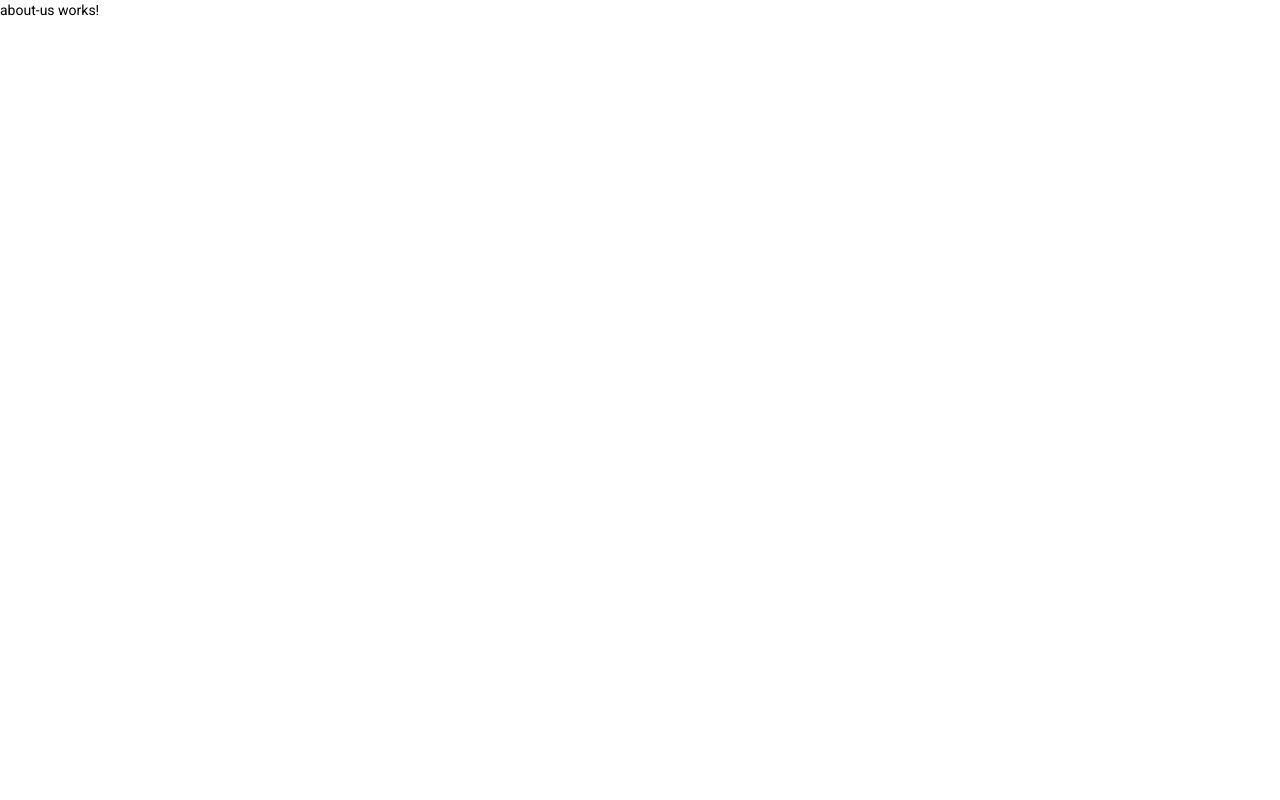
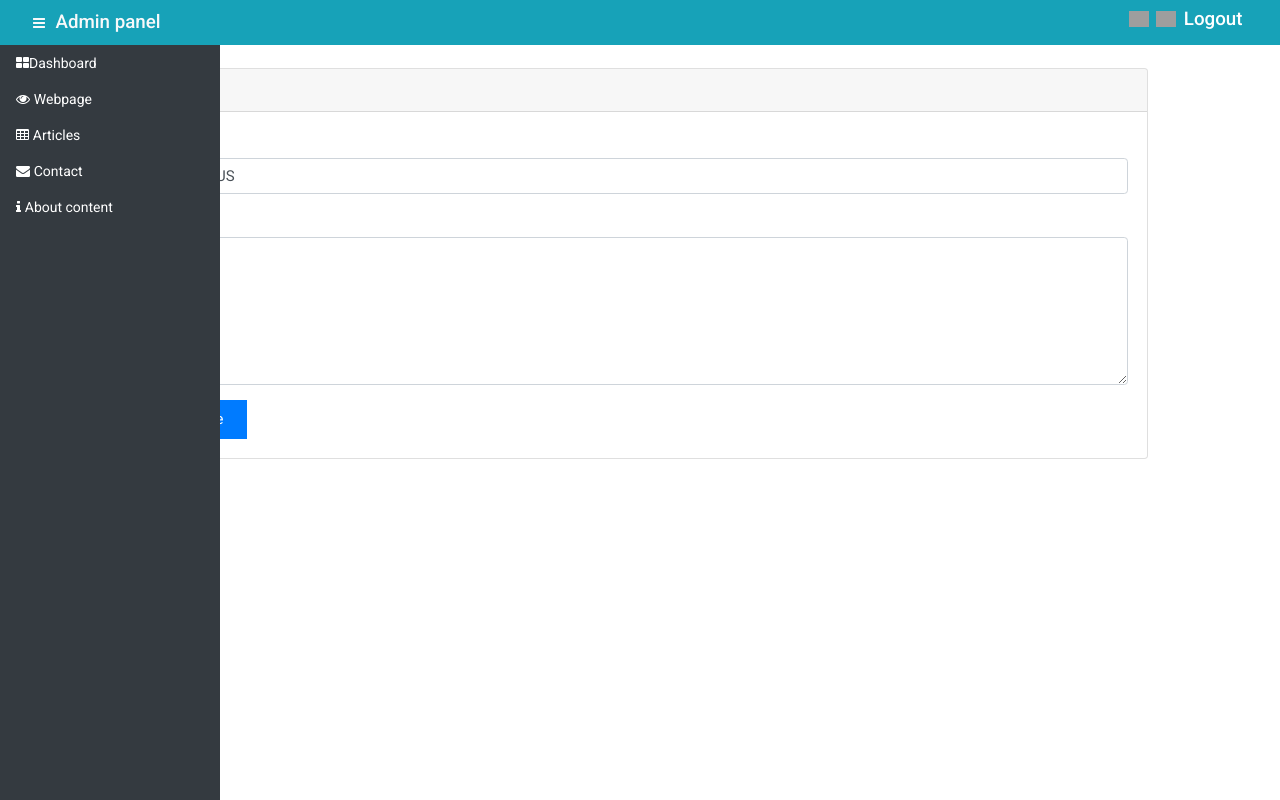
Before and after one commit to MartinNaumoski/AngularCRM, an Angular app: page /about-us in a window 1280 px wide. Built offline with nearby package versions, Linux system fonts and the light colour scheme; grey boxes are pictures that could not be loaded.

Commit message:
major changes

```diff
--- a/src/app/about-us/about-us.component.css
+++ b/src/app/about-us/about-us.component.css
@@ -0,0 +1,14 @@
+.animation-out{
+    width: 45px;
+    height: 100%;
+    transition: all 0.5s ease-in-out;
+}
+.animation-out > a > span{
+    display: none;
+}
+.animation-in {
+    width: 220px;
+    height: 100%;
+    transition: all 0.5s ease-in-out;
+
+}
--- a/src/app/about-us/about-us.component.html
+++ b/src/app/about-us/about-us.component.html
@@ -1 +1,32 @@
-<p>about-us works!</p>
+<head>
+    <link rel="stylesheet" href="https://www.w3schools.com/w3css/4/w3.css">
+</head>
+<app-login-header (notifyParent)="toogleSideBar($event)"></app-login-header>
+<div class="w3-sidebar w3-bar-block text-white bg-dark animation-in" id="mySidebar">
+    <a href="#" class="w3-bar-item w3-button"><i class="fa fa-th-large"></i><span class="link-out">Dashboard</span></a>
+    <a href="#" class="w3-bar-item w3-button"><i class="fa fa-eye mr-1"></i><span>Webpage</span></a>
+    <a href="#" class="w3-bar-item w3-button"><i class="fa fa-table mr-1"></i><span>Articles</span></a>
+    <a href="#" class="w3-bar-item w3-button"><i class="fa fa-envelope mr-1"></i><span>Contact</span></a>
+    <a routerLink="/about-us" class="w3-bar-item w3-button"><i class="fa fa-info mr-1"></i><span>About content</span></a>
+</div>
+
+<main class="py-4">
+    <div class="container">
+        <div class="row justify-content-center">
+            <div class="col-md-11">
+                <div class="card">
+                    <div class="card-header">
+                        About
+                    </div>
+                    <div class="card-body">
+                        <label class="font-weight-bold">Title:</label>
+                        <input class="form-control" value="ABOUT US">
+                        <label class="font-weight-bold mt-3">Body:</label>
+                        <textarea class="form-control" rows="6"></textarea>
+                        <button class="btn btn-primary  py-2 px-4 rounded-0 mt-3">Update</button>
+                    </div>
+                </div>
+            </div>
+        </div>
+    </div>
+</main>
--- a/src/app/about-us/about-us.component.ts
+++ b/src/app/about-us/about-us.component.ts
@@ -11,5 +11,18 @@ export class AboutUsComponent implements OnInit {
 
   ngOnInit(): void {
   }
-
+  toogleSideBar(event: any) {
+    console.log("vleze")
+    let sideBar = document.getElementById("mySidebar");
+    if (sideBar != null) {
+      if (sideBar.classList.contains("animation-in")) {
+        sideBar.classList.add("animation-out");
+        sideBar.classList.remove("animation-in");
+      }
+      else {
+        sideBar.classList.add("animation-in");
+        sideBar.classList.remove("animation-out");
+      }
+    }
+  }
 }
--- a/src/app/admin-service.service.ts
+++ b/src/app/admin-service.service.ts
@@ -12,7 +12,7 @@ export class AdminServiceService {
   constructor(private router: Router) { }
   adminHeader() {
     let href = this.router.url;
-    href == "/login" ? this.adminPanelFlag = true : this.adminPanelFlag = false;
+    href == "/login" || href == "/register"? this.adminPanelFlag = true : this.adminPanelFlag = false;
     return this.adminPanelFlag;
   }
 
--- a/src/app/app-routing.module.ts
+++ b/src/app/app-routing.module.ts
@@ -4,11 +4,13 @@ import { LoginComponent } from './login/login.component';
 import { DataContentComponent} from './data-content/data-content.component';
 import { HomeComponent } from './home/home.component';
 import { AboutUsComponent } from './about-us/about-us.component'
+import { RegisterComponent } from './register/register.component'
 const routes: Routes = [
   { path: 'login', component: LoginComponent },
   { path:'' , component:DataContentComponent },
   { path:'home', component: HomeComponent },
-  { path:'about-us',component: AboutUsComponent}
+  { path:'about-us',component: AboutUsComponent},
+  { path:'register',component:RegisterComponent}
 ];
 
 @NgModule({
--- a/src/app/app.module.ts
+++ b/src/app/app.module.ts
@@ -12,6 +12,7 @@ import { LoginComponent } from './login/login.component';
 import { LoginHeaderComponent } from './login-header/login-header.component';
 import { HomeComponent } from './home/home.component';
 import { AboutUsComponent } from './about-us/about-us.component';
+import { RegisterComponent } from './register/register.component';
 
 @NgModule({
   declarations: [
@@ -21,7 +22,8 @@ import { AboutUsComponent } from './about-us/about-us.component';
     LoginComponent,
     LoginHeaderComponent,
     HomeComponent,
-    AboutUsComponent
+    AboutUsComponent,
+    RegisterComponent
   ],
   imports: [
     BrowserModule,
--- a/src/app/home/home.component.html
+++ b/src/app/home/home.component.html
@@ -9,9 +9,6 @@
 </head>
 <app-login-header (notifyParent)="toogleSideBar($event)"></app-login-header>
 
-
-
-
 <div class="w3-sidebar w3-bar-block text-white bg-dark animation-in" id="mySidebar">
     <a href="#" class="w3-bar-item w3-button"><i class="fa fa-th-large"></i><span class="link-out">Dashboard</span></a>
     <a href="#" class="w3-bar-item w3-button"><i class="fa fa-eye mr-1"></i><span>Webpage</span></a>
@@ -20,7 +17,7 @@
     <a routerLink="/about-us" class="w3-bar-item w3-button"><i class="fa fa-info mr-1"></i><span>About content</span></a>
 </div>
 <main class="py-4">
-    <div class="container  ">
+    <div class="container">
         <div class="row justify-content-center">
             <div class="col-md-11">
                 <div class="card">
--- a/src/app/home/home.component.ts
+++ b/src/app/home/home.component.ts
@@ -12,7 +12,7 @@ export class HomeComponent implements OnInit {
   ngOnInit(): void {
   }
 
-  toogleSideBar(evt) {
+  toogleSideBar(event: any) {
     let sideBar = document.getElementById("mySidebar");
     if (sideBar != null) {
       if (sideBar.classList.contains("animation-in")) {
--- a/src/app/login-header/login-header.component.html
+++ b/src/app/login-header/login-header.component.html
@@ -31,7 +31,8 @@
                 <a routerLink="/login" class="text-white"> Login</a>
             </li>
             <li class="h5">
-                Register
+                <a routerLink="/register" class="text-white"> Register</a>
+
             </li>
         </ul>
     </div>
@@ -41,7 +42,7 @@
     <div class="container-fluid">
         <div class="navbar-header">
             <span class="fa fa-fw fa-bars mr-2" (click)="toogleSideBar()"></span>
-            <a class="text-light h5" href="#">Admin panel</a>
+            <a class="text-light h5" href="#" routerLink="/home">Admin panel</a>
         </div>
 
         <ul class="nav  navbar-right">
--- /dev/null
+++ b/src/app/register/register.component.html
@@ -0,0 +1,38 @@
+<app-login-header></app-login-header>
+<main class="py-4">
+    <div class="container">
+        <div class="row justify-content-center">
+            <div class="col-md-11">
+                <div class="card">
+                    <div class="card-header">
+                        Register
+                    </div>
+                    <div class="card-body">
+                        <div class="row form-group">
+                            <label class="col-md-4 col-form-label text-md-right">Name:</label>
+                            <input class="col-md-6 form-control">
+                        </div>
+                        <div class="row form-group">
+                            <label class="col-md-4 col-form-label text-md-right">E-Mail Address:</label>
+                            <input class="col-md-6 form-control">
+                        </div>
+                        <div class="row form-group">
+                            <label class="col-md-4 col-form-label text-md-right">Password:</label>
+                            <input class="col-md-6 form-control">
+                        </div>
+                        <div class="row form-group">
+                            <label class="col-md-4 col-form-label text-md-right">Confirm Password:</label>
+                            <input class="col-md-6 form-control">
+                        </div>
+                        <div class="form-group row mb-0">
+                            <div class="col-md-6 offset-md-4">
+                                <button class="btn btn-primary">Register</button>
+                            </div>
+                        </div>
+                    </div>
+                </div>
+            </div>
+
+        </div>
+    </div>
+</main>
--- /dev/null
+++ b/src/app/register/register.component.ts
@@ -0,0 +1,15 @@
+import { Component, OnInit } from '@angular/core';
+
+@Component({
+  selector: 'app-register',
+  templateUrl: './register.component.html',
+  styleUrls: ['./register.component.css']
+})
+export class RegisterComponent implements OnInit {
+
+  constructor() { }
+
+  ngOnInit(): void {
+  }
+
+}
```
Also changed, not shown: src/app/register/register.component.css (added), 1 other file (tests, documents, lock files or other folders).
